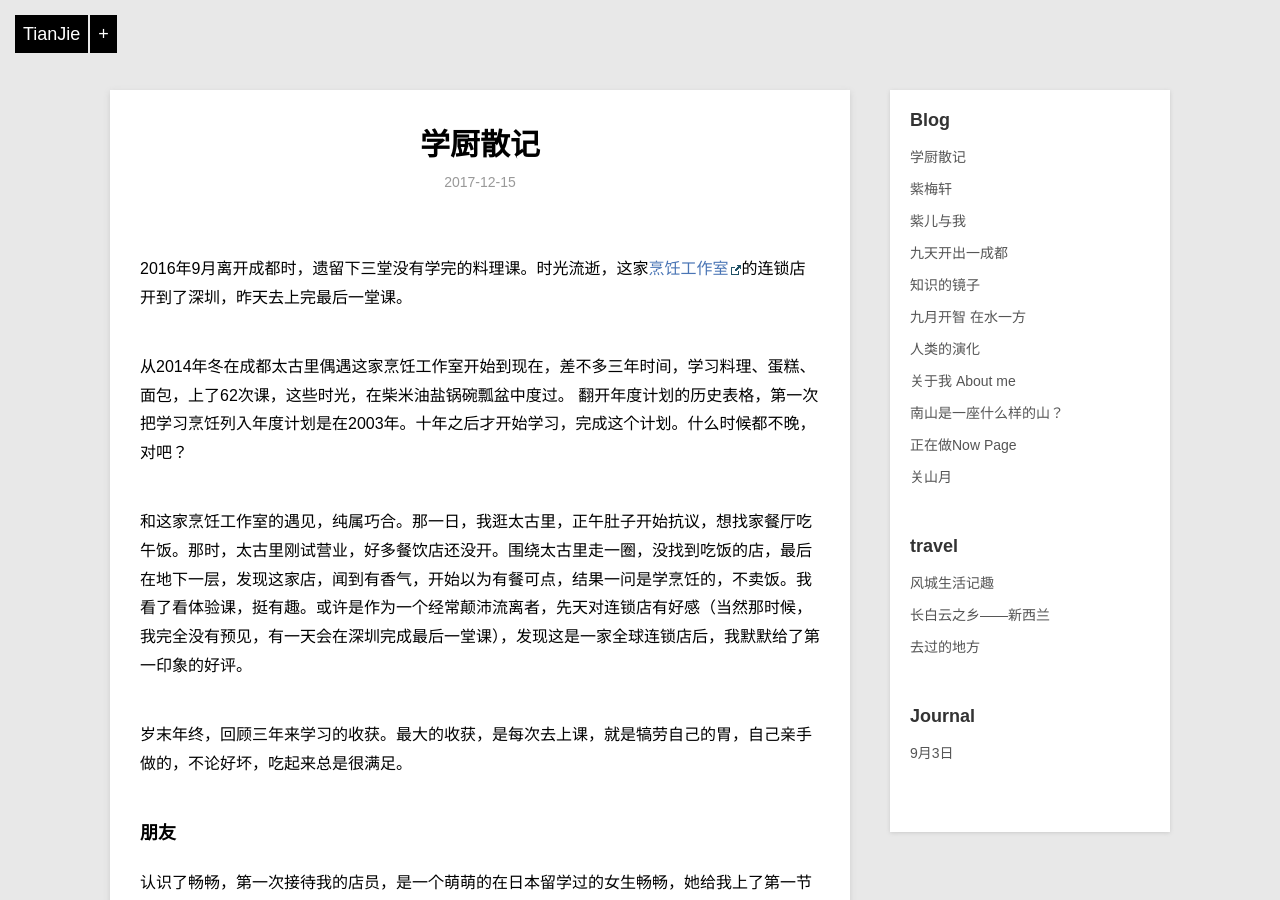
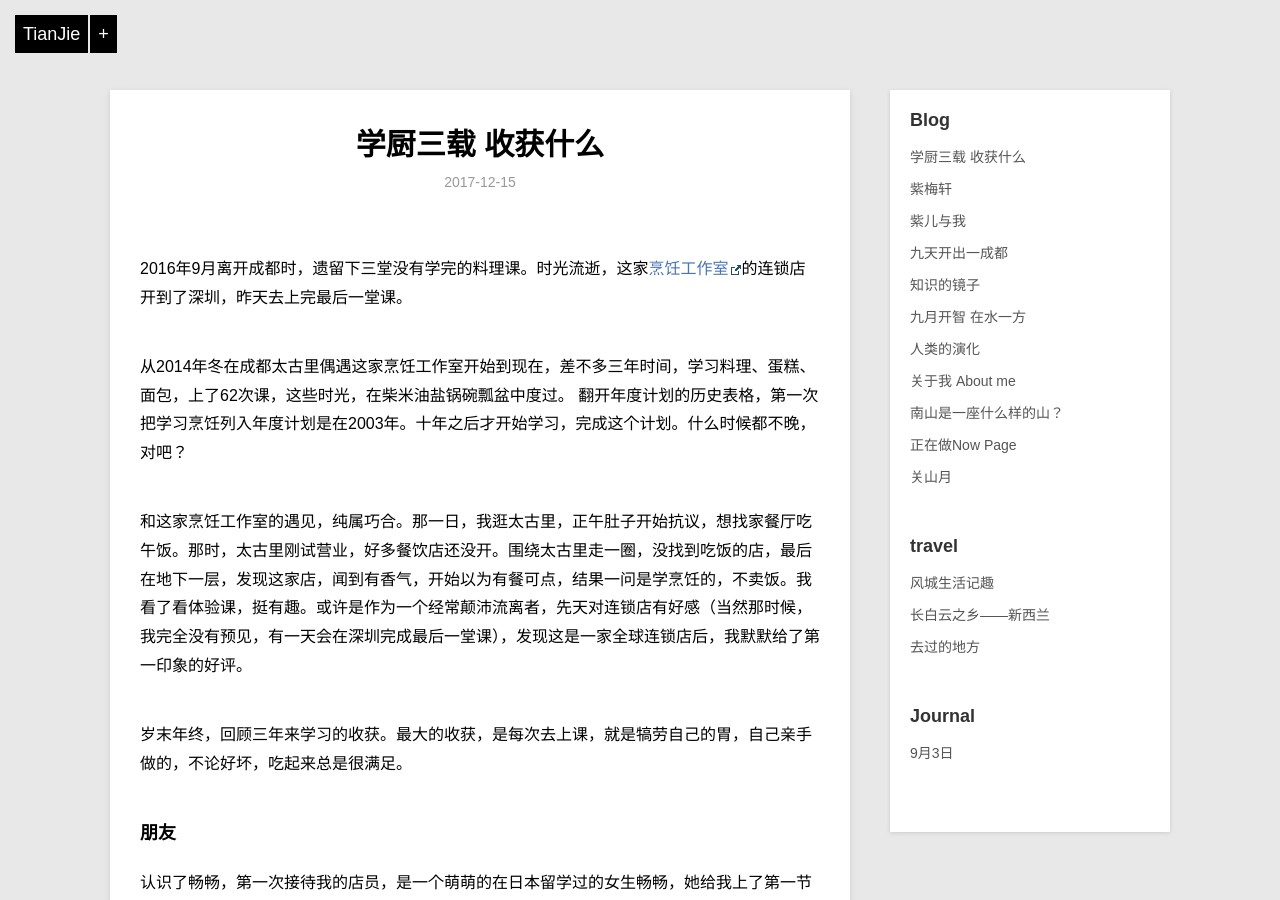
Before and after one commit to violettianjie/violettianjie.github.io, a Jekyll site: the page built from _posts/blog/2017-12-15-cooking.md, in a window 1280 px wide and 900 px high. Built offline with Jekyll 4.4.1, drawn with Linux system fonts in a browser that asks for light colours; comment, search, counter and statistics services are not loaded.

Commit message:
Update 2017-12-15-cooking.md

```diff
--- a/_posts/blog/2017-12-15-cooking.md
+++ b/_posts/blog/2017-12-15-cooking.md
@@ -1,6 +1,6 @@
 ---
 layout: post
-title: "学厨散记"
+title: "学厨三载 收获什么"
 description: "一个刻意练习的反例"
 category: blog
 ---
```
